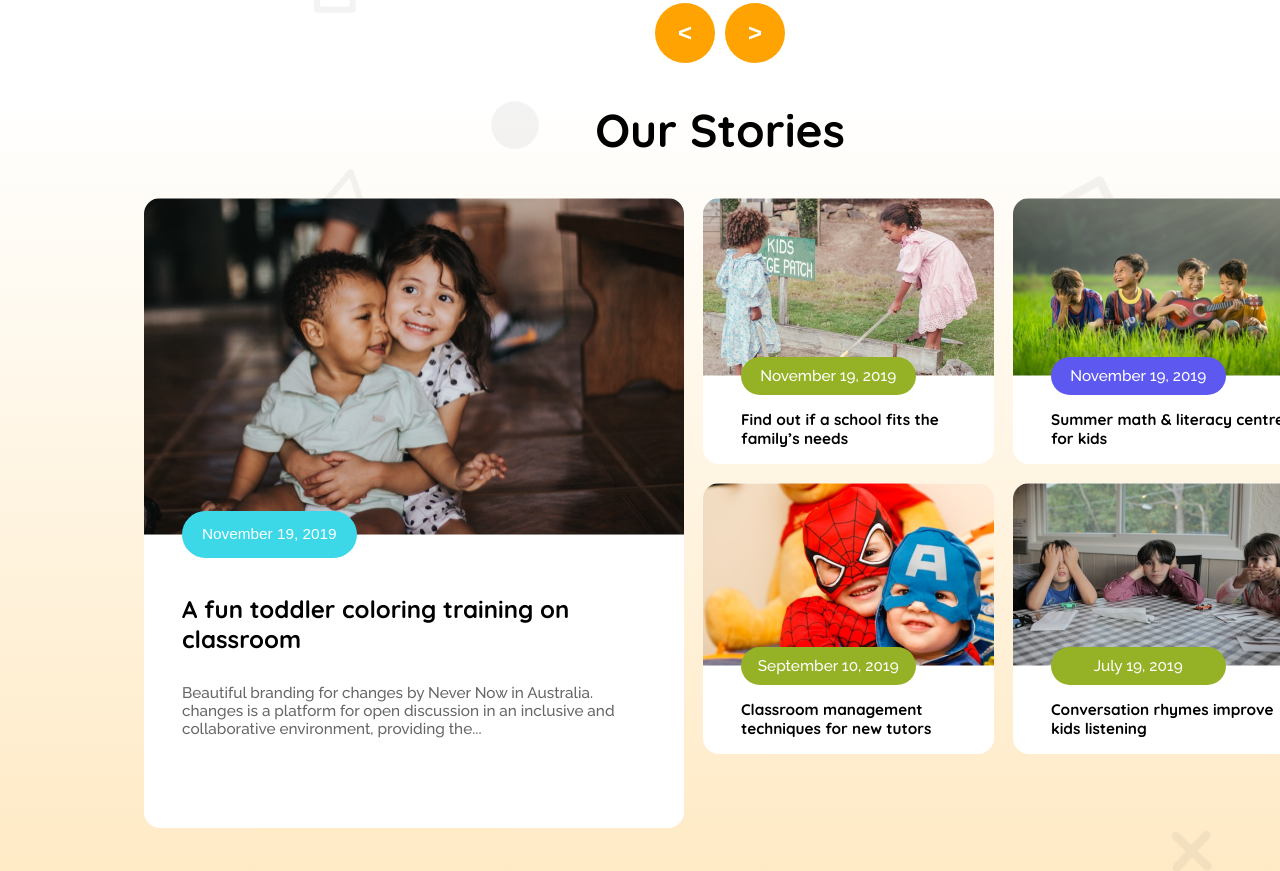
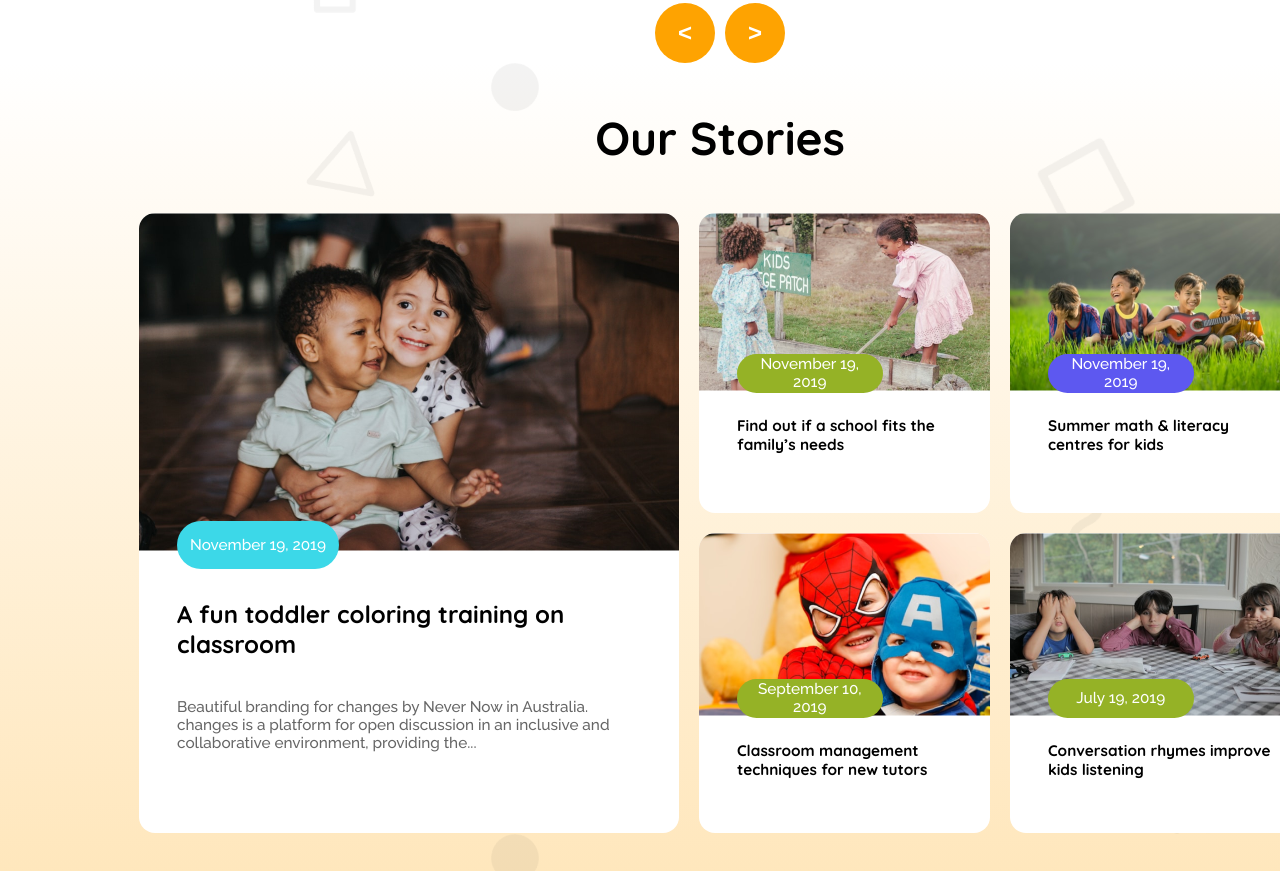
Before and after one commit to M-H-Nayem/Assignment-2nd, a plain HTML site: page index.html in a window 1280 px wide. Shown: the part 1329-2200 px from the top of the page. Drawn offline with Linux system fonts and the light colour scheme.

Commit message:
done everithing

```diff
--- a/css/style.css
+++ b/css/style.css
@@ -77,7 +77,6 @@
 
 /* first section style */
 
-
 .fst-div-1{
   width: 80%;
   margin: 0 auto;
@@ -146,11 +145,11 @@
   gap: 30px;
 }
 .sc-div2 {
-    /* height: 476px; */
+
     display: flex;
     flex-direction: column;
     align-items: center;
-    border: 1px solid red;
+
     border-radius: 19px;
 }
 .sc-div-x {
@@ -243,116 +242,145 @@ text-align: center;
 /* third section edit */
 
 .third-sec{
+  width: 100%;
+  margin: 0 auto;
 
-  width: 100%;
-  height: 1020px;
+  background-image: url("../assets/bg.png") ,linear-gradient(0.00deg, rgba(254, 163, 1, 0.3),rgba(255, 255, 255, 0.3) 100%);;
+}
+.trd-flex{
+  width: 80%;
   margin: 0 auto;
-  background-image: url("../assets/bg.png"),linear-gradient(0.00deg, rgba(254, 163, 1, 0.3),rgba(255, 255, 255, 0.3) 100%);;
+  display: flex;
+  flex-direction: column;
+  justify-content: center;
+  align-items: center;
+}
+.trd-main-div{
+  display: flex;
+  flex-direction: row;
+  gap: 20px;
+}
+.trd-div-left{
+  display: flex;
+ flex-direction: column;
+
+}
+.trd-div-right{
+  /* display: flex;
+  flex-direction: row; */
+  display: grid;
+  grid-template-columns: repeat(2,1fr);
+  gap: 20px;
+}
+.ex-1{
+  display: flex;
+  flex-direction: column;
+  gap: 20px;
+}
+.ex-2{
+  display: flex;
+  flex-direction: column;
+  gap: 20px;
+}
+.trd-rt-div{
+  display: flex;
+  flex-direction: column;
 
 }
 .trd-h1{
   color: rgb(0, 0, 0);
-
+font-family: Quicksand;
 font-size: 46px;
 font-weight: 700;
-
 text-align: center;
 }
-.trd-div1{
-  width: 80%;
-  margin: 0 auto;
-  display: flex;
-  justify-content: space-between;
-  gap: 19px;
+.trd-div-left{
+  background: rgb(255, 255, 255);
+  border-radius: 16px ;
 }
-.trd-div-left{
-
+.radi{
+  border-radius: 16px 16px 0 0;
 }
-
-
-
-
-.trd-div3{
-  width: 540px;
-  height: 630px;
-
-  border-radius: 16px;
-  display: flex;
-  flex-direction: column;
-  background: rgb(255, 255, 255);
-
-}
-.trd-img1{
-  border-radius: 16px 16px 0 0;
-  width: 540px;
-height: 337px;
-}
-
-.trd-b{
-  width: 174.51px;
+.trd-left-btn{
+  width: 30%;
   height: 47.93px;
   border: none;
   border-radius: 47.93px;
-
 background: rgb(60, 216, 232);
 color: rgb(255, 255, 255);
-
+font-family: Raleway;
 font-size: 15.34px;
 font-weight: 500;
-margin-top: -24px;
+position: relative;
+top: -30px;
+left: 38px ;
+}
+.trd-left-h{
+  color: rgb(0, 0, 0);
+  font-family: Quicksand;
+  font-size: 24px;
+  font-weight: 700;
+  width: 80%;
+  margin-top: 0;
   margin-left: 38px;
 }
-.trd-h2{
-  width: 402.49px;
-height: 69.98px;
-  font-size: 24px;
-font-weight: 700;
-margin: 0;
-margin-top: 36px;
-margin-left: 38px;
-}
-.trd-p1{
-  width: 433.06px;
-height: 75.74px;
+.trd-left-p{
   color: rgb(102, 102, 102);
   font-family: Raleway;
   font-size: 15.34px;
   font-weight: 500;
-text-align: left;
-margin: 0;
-margin-top: 20px;
+  width: 85%;
   margin-left: 38px;
 }
 
-.trd-div4{
-  display: grid;
-  grid-template-columns: repeat(2, 1fr);
-  gap: 19px;
+/* <!--  right side content --> */
+
+.trd-rt-div{
+
+  background: rgb(255, 255, 255);
+  border-radius: 16px;
+  height: 300px;
 }
-.trd-div5{
-  width: auto;
-  height: auto;
-  display: flex;
-  flex-direction: column;
-
-  border-radius: 16px;
-  background: rgb(255, 255, 255);
-}
-.trd-img2 {
-  width: auto;
-  border-radius: 16px 16px 0 0;
-}
-.trb-b2{
-  width: 174.51px;
+.trd-rt-btn{
+  width: 50%;
+  color: rgb(255, 255, 255);
+font-family: Raleway;
+font-size: 15.34px;
+padding: 0px 10px;
+font-weight: 500;
   height: 38.35px;
   border: none;
   border-radius: 47.93px;
+  position: relative;
+  top: -18px;
+  margin-bottom: 0px;
+}
+.trd-rt-h{
+
+  font-size: 15.34px;
+  font-weight: 700;
+  width: 80%;
+  margin: 5px 0 0 38px;
+}
+.trd-b-div{
+  text-align: center;
+  margin-top: 80px;
+}
+.trd-last-b{
+
+  width: 197px;
+  height: 50px;
+  border: none;
+  border-radius: 12px;
+  background: rgb(17, 17, 17);
+  align-items: center;
   color: rgb(255, 255, 255);
-font-family: Raleway;
-font-size: 15.34px;
-font-weight: 500;
+  font-size: 20px;
+  font-weight: 700;
+  margin-bottom: 30px;
 
 }
+
 .bg1{
   background: rgb(149, 178, 38);
   margin: 0;
@@ -376,33 +404,6 @@ margin-top: -19px;
   margin-top: -19px;
 }
 
-.trd-div-h{
-  color: rgb(0, 0, 0);
-font-family: Quicksand;
-font-size: 15.34px;
-font-weight: 700;
-margin-left: 38px;
-text-align: left;
-}
-
-.trd-b-div{
-  text-align: center;
-  margin-top: 80px;
-}
-.trd-last-b{
-
-  width: 197px;
-height: 50px;
-border: none;
-border-radius: 12px;
-background: rgb(17, 17, 17);
-align-items: center;
-color: rgb(255, 255, 255);
-font-size: 20px;
-font-weight: 700;
-
-}
-
 .d{
   display: none;
 }
@@ -417,7 +418,7 @@ font-weight: 700;
 
   margin: 0 auto;
   background-color: rgb(1, 172, 253);
-  margin-top: 60px;
+  margin-top: 0px;
 }
 .frt-div1{
 
@@ -496,8 +497,6 @@ margin-top: 0px;
 
 
 
-
-
 @media screen and (max-width: 576px) {
   .full-body {
     width: 100%;
@@ -553,36 +552,24 @@ flex-direction: column;
   .trd-div-left{
     display: none;
 }
-
-  .trd-div-right{
-
+.ex-1,.ex-2{
+  width: 180px;
+  height: auto;
 }
-  .trd-div1{
-   justify-content: space-between;
+.trd-rt-div{
+width: 100%;
+}
+.trd-rt-btn{
+  position: relative;
+  top: 5px;
+}
+.trd-rt-h{
+  position: relative;
+  top: 15px;
+  left: -10px;
 }
 
-  .trd-div4{
-    width: 90%;
-display: grid;
-grid-template-columns:auto auto;
-justify-items: center;
-
-gap: 15px;}
-
-.trd-div5{
- width:auto;
-
-}
-   .trb-b2{
-    width: 103.91px;
-height: 22.83px;color: rgb(255, 255, 255);
-font-family: Raleway;
-font-size: 9.13px;
-font-weight: 500;
-   }
-
-   /* fourth style */
-
+/* fourth section style */
 
 .frt-div-main{
   flex-direction: column;
--- a/index.html
+++ b/index.html
@@ -8,7 +8,7 @@
   </head>
   <body class="full-body">
     <header>
-      <section class="navigation-bar ">
+      <section class="navigation-bar">
         <nav class="nav div-u">
           <div class="left-part">
             <img class="left-img" src="assets/logo.png" alt="" />
@@ -28,7 +28,7 @@
       </section>
     </header>
     <main>
-      <section class="first-sec ">
+      <section class="first-sec">
         <div class="fst-div-1">
           <div class="first-div">
             <h1 class="fst-h1">
@@ -47,13 +47,10 @@
             <img class="fst-img" src="assets/hero-kids.png" alt="" />
           </div>
         </div>
-
       </section>
-      <section class="second-sec ">
+      <section class="second-sec">
         <h1 class="sc-h1">Standard Curriculum</h1>
         <div class="div-u xx">
-
-
           <div class="sc-div">
             <div class="sc-div2 sc-div-x">
               <img class="sc-img" src="assets/kinder.png" alt="" />
@@ -90,106 +87,132 @@
           <button class="arrow-button">></button>
         </div>
       </section>
-      <section class="third-sec  ">
-        <h1 class="trd-h1">Our Stories
 
-        </h1>
+      <section class="main ">
+        <section class="third-sec">
+          <div class="trd-flex">
+            <div class="trd-div">
+              <h1 class="trd-h1">Our Stories</h1>
+            </div>
             <!-- third section left side content -->
-        <div class="trd-div1">
+
+            <div class="trd-main-div">
+              <!-- left side content -->
               <div class="trd-div-left">
-            <div class="trd-div3">
-              <img class="trd-img1" src="assets/story-1.png" alt="" />
-              <button class="trd-b">November 19, 2019</button>
-              <h3 class="trd-h2">A fun toddler coloring training on
-                classroom</h3>
-              <p class="trd-p1">Beautiful branding for changes by Never Now in Australia.
+                <img
+                  class="trd-left-img radi"
+                  src="assets/story-1.png"
+                  alt=""
+                />
+                <button class="trd-left-btn">November 19, 2019</button>
+                <h3 class="trd-left-h">
+                  A fun toddler coloring training on classroom
+                </h3>
+                <p class="trd-left-p">
+                  Beautiful branding for changes by Never Now in Australia.
                   changes is a platform for open discussion in an inclusive and
-                collaborative environment, providing the...</p>
+                  collaborative environment, providing the...
+                </p>
+              </div>
+
+              <!--  right side content -->
+
+              <div class="trd-div-right">
+                <div class="ex-1">
+                  <div class="trd-rt-div">
+                    <img
+                      class="trd-rt-img radi"
+                      src="assets/story-2.png"
+                      alt=""
+                    />
+                    <button class="trd-rt-btn bg1">November 19, 2019</button>
+                    <h3 class="trd-rt-h">
+                      Find out if a school fits the family’s needs
+                    </h3>
+                  </div>
+                  <div class="trd-rt-div">
+                    <img
+                      class="trd-rt-img radi"
+                      src="assets/story-4.png"
+                      alt=""
+                    />
+                    <button class="trd-rt-btn bg3">September 10, 2019</button>
+                    <h3 class="trd-rt-h">
+                      Classroom management techniques for new tutors
+                    </h3>
                   </div>
                 </div>
 
-<!--  right side content -->
-          <div class="trd-div-right">
-            <div class="trd-div4">
-
-              <div class="trd-div5">
-                <img class="trd-img2" src="assets/story-2.png" alt="">
-                <button class="trb-b2 bg1">November 19, 2019</button>
-                <h3 class="trd-div-h">Find out if a school fits the
-                  family’s needs</h3>
-
-              </div>
-              <div class="trd-div5">
-                <img class="trd-img2" src="assets/story-3.png" alt="">
-                <button class="trb-b2 bg2">November 19, 2019</button>
-                <h3 class="trd-div-h">Summer math & literacy
-                  centres for kids</h3>
-
-              </div>
-              <div class="trd-div5">
-                <img class="trd-img2" src="assets/story-4.png" alt="">
-                <button class="trb-b2 bg3">September 10, 2019</button>
-                <h3 class="trd-div-h">Classroom management
-                  techniques for new tutors</h3>
-
-              </div>
-              <div class="trd-div5">
-                <img class="trd-img2" src="assets/story-5.png" alt="">
-                <button class="trb-b2 bg4">July 19, 2019</button>
-                <h3 class="trd-div-h">Conversation rhymes
-                  improve kids listening</h3>
-
+                <div class="ex-2">
+                  <div class="trd-rt-div">
+                    <img
+                      class="trd-rt-img radi"
+                      src="assets/story-3.png"
+                      alt=""
+                    />
+                    <button class="trd-rt-btn bg2">November 19, 2019</button>
+                    <h3 class="trd-rt-h">
+                      Summer math & literacy centres for kids
+                    </h3>
                   </div>
 
-
+                  <div class="trd-rt-div">
+                    <img
+                      class="trd-rt-img radi"
+                      src="assets/story-5.png"
+                      alt=""
+                    />
+                    <button class="trd-rt-btn bg4">July 19, 2019</button>
+                    <h3 class="trd-rt-h">
+                      Conversation rhymes improve kids listening
+                    </h3>
+                  </div>
                 </div>
               </div>
             </div>
             <div class="trd-b-div">
-          <button class="trd-last-b">View All
-
-
-        </button>
+              <button class="trd-last-b">View All</button>
+            </div>
           </div>
         </section>
-      <section class="fourth-sec ">
-
+      </section>
+      <section class="fourth-sec">
         <div class="frt-div-main">
           <div class="frt-div1">
             <div class="frt-left-div">
-              <img class="frt-left-img" src="assets/logo.png" alt="">
-              <h1 class="frt-left-h1" >Kids <br>
-                Education</h1>
+              <img class="frt-left-img" src="assets/logo.png" alt="" />
+              <h1 class="frt-left-h1">
+                Kids <br />
+                Education
+              </h1>
             </div>
-            <p class="frt-left-p">Pizza ipsum dolor meat lovers buffalo. Deep dolor roll melted bacon Bianca pan bacon pineapple Aussie. Mayo rib sauce Hawaiian meatball.</p>
-
-
+            <p class="frt-left-p">
+              Pizza ipsum dolor meat lovers buffalo. Deep dolor roll melted
+              bacon Bianca pan bacon pineapple Aussie. Mayo rib sauce Hawaiian
+              meatball.
+            </p>
           </div>
           <div class="frt-div2">
-
-              <h3 class="frt-mid-h1">
-                About School
-              </h3>
+            <h3 class="frt-mid-h1">About School</h3>
 
             <div class="frt-mid-div">
-              <p  class="frt-mid-p">Home</p>
-              <p  class="frt-mid-p">About</p>
-              <p  class="frt-mid-p">Facilities</p>
-              <p  class="frt-mid-p">Admission</p>
+              <p class="frt-mid-p">Home</p>
+              <p class="frt-mid-p">About</p>
+              <p class="frt-mid-p">Facilities</p>
+              <p class="frt-mid-p">Admission</p>
             </div>
           </div>
 
           <div class="ftr-div3">
             <h3 class="rt-h">Keep In Touch</h3>
             <div class="rt-div">
-              <img src="assets/fb.png" alt="">
-              <img src="assets/dribble.png" alt="">
-              <img src="assets/twitter.png" alt="">
-              <img src="assets/google+.png" alt="">
+              <img src="assets/fb.png" alt="" />
+              <img src="assets/dribble.png" alt="" />
+              <img src="assets/twitter.png" alt="" />
+              <img src="assets/google+.png" alt="" />
             </div>
           </div>
         </div>
-
       </section>
     </main>
     <footer></footer>
```
Lines whose indentation alone changed are shown as unchanged.
